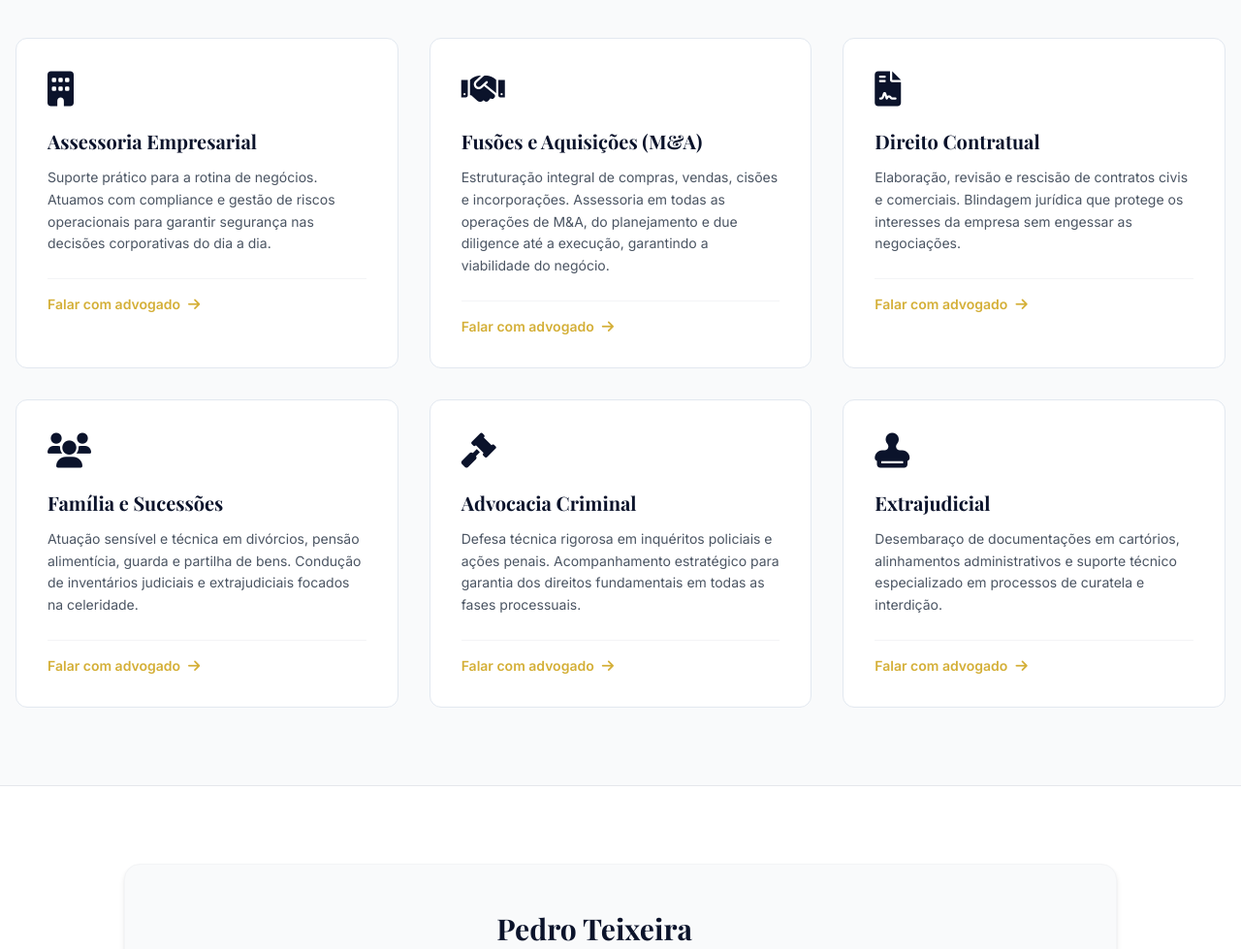
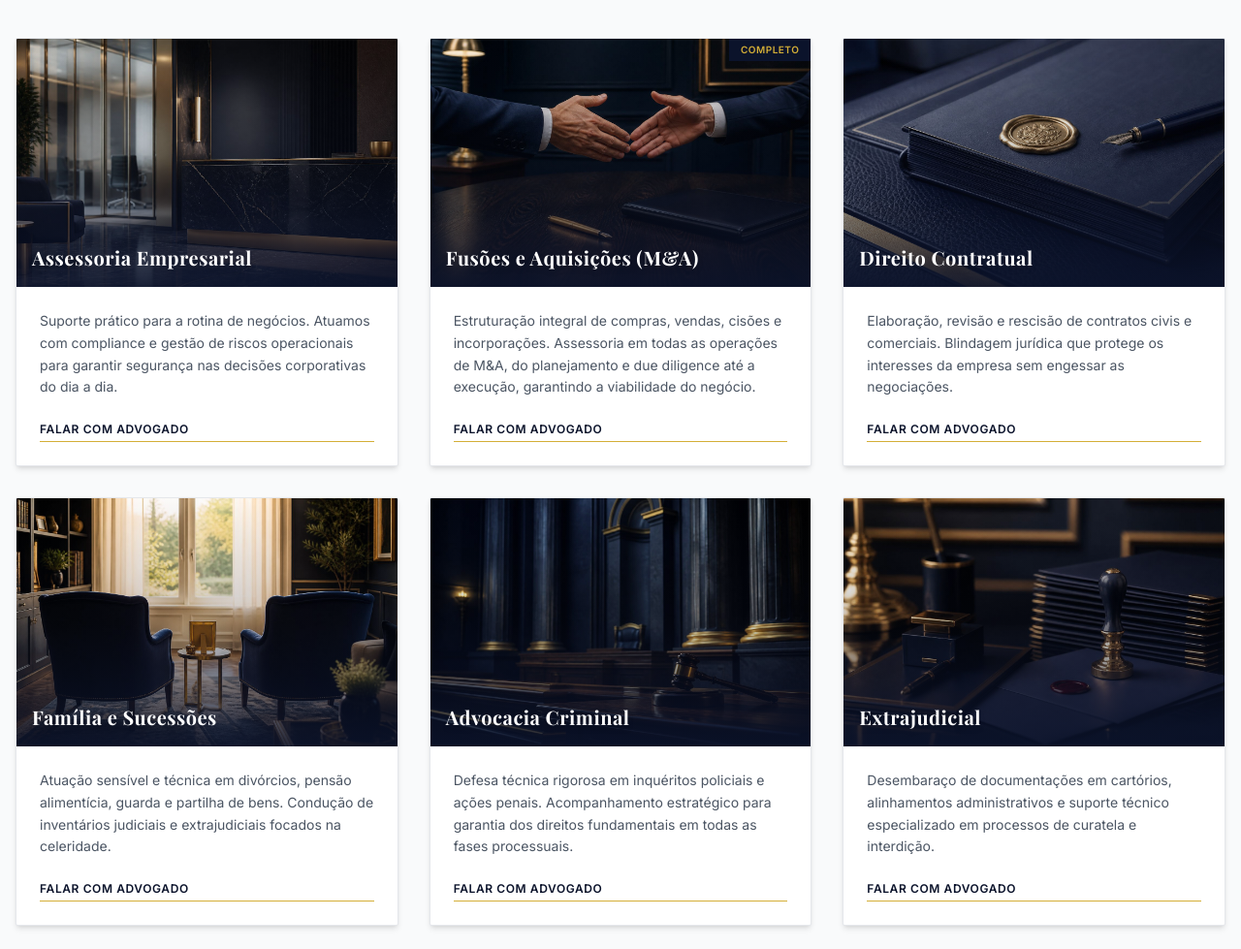
Before and after one commit to teixeiraadvocacia/teixeiraadvocacia.github.io, a plain HTML site: page index.html in a window 1280 px wide. Shown: the part 840-1819 px from the top of the page at 97% size. Drawn offline with nearby package versions, Linux system fonts and the light colour scheme.

Commit message:
Adiciona fotos das áreas de atuação

```diff
--- a/index.html
+++ b/index.html
@@ -120,68 +120,92 @@
                 <div class="w-16 h-1 bg-brand-gold mx-auto mt-6"></div>
             </div>
 
-            <div class="grid grid-cols-1 md:grid-cols-2 lg:grid-cols-3 gap-6 md:gap-8">
+            <div class="grid grid-cols-1 md:grid-cols-2 lg:grid-cols-3 gap-8 max-w-7xl mx-auto">
 
-                <!-- Assessoria Empresarial -->
-                <a href="https://wa.me/5516996149778?text=Olá,%20gostaria%20de%20saber%20mais%20sobre%20Assessoria%20Empresarial." target="_blank" class="card-service p-6 md:p-8 rounded-xl block group">
-                    <i class="fas fa-building text-4xl text-brand-dark mb-5 icon-hover"></i>
-                    <h3 class="font-serif font-bold text-brand-dark text-xl mb-3">Assessoria Empresarial</h3>
-                    <p class="text-gray-600 text-sm leading-relaxed mb-6 flex-grow">Suporte prático para a rotina de negócios. Atuamos com compliance e gestão de riscos operacionais para garantir segurança nas decisões corporativas do dia a dia.</p>
-                    <div class="flex items-center text-brand-gold text-sm font-bold mt-auto pt-4 border-t border-gray-100">
-                        <span>Falar com advogado</span> <i class="fas fa-arrow-right ml-2 arrow-hover"></i>
+                <div class="bg-white border border-gray-200 rounded-sm shadow-md overflow-hidden group hover:shadow-xl transition duration-300 flex flex-col">
+                    <div class="h-64 overflow-hidden relative">
+                        <img src="area-empresarial.jpg" alt="Assessoria Empresarial" class="w-full h-full object-cover group-hover:scale-105 transition duration-700">
+                        <div class="absolute inset-0 bg-gradient-to-t from-brand-dark/90 via-brand-dark/20 to-transparent"></div>
+                        <h3 class="absolute bottom-4 left-4 text-white font-serif font-bold text-xl tracking-wide drop-shadow-md">Assessoria Empresarial</h3>
                     </div>
+                    <div class="p-6 flex-grow flex flex-col">
+                        <p class="text-gray-600 mb-6 text-sm flex-grow leading-relaxed">Suporte prático para a rotina de negócios. Atuamos com compliance e gestão de riscos operacionais para garantir segurança nas decisões corporativas do dia a dia.</p>
+                        <a href="https://wa.me/5516996149778?text=Olá,%20gostaria%20de%20saber%20mais%20sobre%20Assessoria%20Empresarial." target="_blank" class="text-brand-dark font-semibold border-b border-brand-gold pb-1 inline-table hover:text-brand-gold transition uppercase text-xs tracking-wider">
+                            Falar com advogado
                         </a>
+                    </div>
+                </div>
 
-                <!-- M&A -->
-                <a href="https://wa.me/5516996149778?text=Olá,%20tenho%20interesse%20em%20consultoria%20sobre%20Fusões%20e%20Aquisições%20(M&A)." target="_blank" class="card-service p-6 md:p-8 rounded-xl block group">
-                    <div class="absolute top-0 right-0 bg-brand-dark text-brand-gold text-[10px] font-bold px-3 py-1 rounded-bl-lg uppercase tracking-wider">Completo</div>
-                    <i class="fas fa-handshake text-4xl text-brand-dark mb-5 icon-hover"></i>
-                    <h3 class="font-serif font-bold text-brand-dark text-xl mb-3">Fusões e Aquisições (M&A)</h3>
-                    <p class="text-gray-600 text-sm leading-relaxed mb-6 flex-grow">Estruturação integral de compras, vendas, cisões e incorporações. Assessoria em todas as operações de M&A, do planejamento e due diligence até a execução, garantindo a viabilidade do negócio.</p>
-                    <div class="flex items-center text-brand-gold text-sm font-bold mt-auto pt-4 border-t border-gray-100">
-                        <span>Falar com advogado</span> <i class="fas fa-arrow-right ml-2 arrow-hover"></i>
+                <div class="bg-white border border-gray-200 rounded-sm shadow-md overflow-hidden group hover:shadow-xl transition duration-300 flex flex-col">
+                    <div class="h-64 overflow-hidden relative">
+                        <img src="area-ma.jpg" alt="Fusões e Aquisições (M&A)" class="w-full h-full object-cover group-hover:scale-105 transition duration-700">
+                        <div class="absolute inset-0 bg-gradient-to-t from-brand-dark/90 via-brand-dark/20 to-transparent"></div>
+                        <div class="absolute top-0 right-0 bg-brand-dark text-brand-gold text-[10px] font-bold px-3 py-1 uppercase tracking-wider z-10">Completo</div>
+                        <h3 class="absolute bottom-4 left-4 text-white font-serif font-bold text-xl tracking-wide drop-shadow-md">Fusões e Aquisições (M&A)</h3>
                     </div>
+                    <div class="p-6 flex-grow flex flex-col">
+                        <p class="text-gray-600 mb-6 text-sm flex-grow leading-relaxed">Estruturação integral de compras, vendas, cisões e incorporações. Assessoria em todas as operações de M&A, do planejamento e due diligence até a execução, garantindo a viabilidade do negócio.</p>
+                        <a href="https://wa.me/5516996149778?text=Olá,%20tenho%20interesse%20em%20consultoria%20sobre%20Fusões%20e%20Aquisições%20(M&A)." target="_blank" class="text-brand-dark font-semibold border-b border-brand-gold pb-1 inline-table hover:text-brand-gold transition uppercase text-xs tracking-wider">
+                            Falar com advogado
                         </a>
+                    </div>
+                </div>
 
-                <!-- Direito Contratual -->
-                <a href="https://wa.me/5516996149778?text=Olá,%20preciso%20de%20suporte%20em%20Direito%20Contratual." target="_blank" class="card-service p-6 md:p-8 rounded-xl block group">
-                    <i class="fas fa-file-contract text-4xl text-brand-dark mb-5 icon-hover"></i>
-                    <h3 class="font-serif font-bold text-brand-dark text-xl mb-3">Direito Contratual</h3>
-                    <p class="text-gray-600 text-sm leading-relaxed mb-6 flex-grow">Elaboração, revisão e rescisão de contratos civis e comerciais. Blindagem jurídica que protege os interesses da empresa sem engessar as negociações.</p>
-                    <div class="flex items-center text-brand-gold text-sm font-bold mt-auto pt-4 border-t border-gray-100">
-                        <span>Falar com advogado</span> <i class="fas fa-arrow-right ml-2 arrow-hover"></i>
+                <div class="bg-white border border-gray-200 rounded-sm shadow-md overflow-hidden group hover:shadow-xl transition duration-300 flex flex-col">
+                    <div class="h-64 overflow-hidden relative">
+                        <img src="area-contratual.jpg" alt="Direito Contratual" class="w-full h-full object-cover group-hover:scale-105 transition duration-700">
+                        <div class="absolute inset-0 bg-gradient-to-t from-brand-dark/90 via-brand-dark/20 to-transparent"></div>
+                        <h3 class="absolute bottom-4 left-4 text-white font-serif font-bold text-xl tracking-wide drop-shadow-md">Direito Contratual</h3>
                     </div>
+                    <div class="p-6 flex-grow flex flex-col">
+                        <p class="text-gray-600 mb-6 text-sm flex-grow leading-relaxed">Elaboração, revisão e rescisão de contratos civis e comerciais. Blindagem jurídica que protege os interesses da empresa sem engessar as negociações.</p>
+                        <a href="https://wa.me/5516996149778?text=Olá,%20preciso%20de%20suporte%20em%20Direito%20Contratual." target="_blank" class="text-brand-dark font-semibold border-b border-brand-gold pb-1 inline-table hover:text-brand-gold transition uppercase text-xs tracking-wider">
+                            Falar com advogado
                         </a>
+                    </div>
+                </div>
 
-                <!-- Família e Sucessões -->
-                <a href="https://wa.me/5516996149778?text=Olá,%20preciso%20de%20atendimento%20em%20Direito%20de%20Família%20e%20Sucessões." target="_blank" class="card-service p-6 md:p-8 rounded-xl block group">
-                    <i class="fas fa-users text-4xl text-brand-dark mb-5 icon-hover"></i>
-                    <h3 class="font-serif font-bold text-brand-dark text-xl mb-3">Família e Sucessões</h3>
-                    <p class="text-gray-600 text-sm leading-relaxed mb-6 flex-grow">Atuação sensível e técnica em divórcios, pensão alimentícia, guarda e partilha de bens. Condução de inventários judiciais e extrajudiciais focados na celeridade.</p>
-                    <div class="flex items-center text-brand-gold text-sm font-bold mt-auto pt-4 border-t border-gray-100">
-                        <span>Falar com advogado</span> <i class="fas fa-arrow-right ml-2 arrow-hover"></i>
+                <div class="bg-white border border-gray-200 rounded-sm shadow-md overflow-hidden group hover:shadow-xl transition duration-300 flex flex-col">
+                    <div class="h-64 overflow-hidden relative">
+                        <img src="area-familia.jpg" alt="Família e Sucessões" class="w-full h-full object-cover group-hover:scale-105 transition duration-700">
+                        <div class="absolute inset-0 bg-gradient-to-t from-brand-dark/90 via-brand-dark/20 to-transparent"></div>
+                        <h3 class="absolute bottom-4 left-4 text-white font-serif font-bold text-xl tracking-wide drop-shadow-md">Família e Sucessões</h3>
                     </div>
+                    <div class="p-6 flex-grow flex flex-col">
+                        <p class="text-gray-600 mb-6 text-sm flex-grow leading-relaxed">Atuação sensível e técnica em divórcios, pensão alimentícia, guarda e partilha de bens. Condução de inventários judiciais e extrajudiciais focados na celeridade.</p>
+                        <a href="https://wa.me/5516996149778?text=Olá,%20preciso%20de%20atendimento%20em%20Direito%20de%20Família%20e%20Sucessões." target="_blank" class="text-brand-dark font-semibold border-b border-brand-gold pb-1 inline-table hover:text-brand-gold transition uppercase text-xs tracking-wider">
+                            Falar com advogado
                         </a>
+                    </div>
+                </div>
 
-                <!-- Criminal -->
-                <a href="https://wa.me/5516996149778?text=Olá,%20preciso%20de%20assessoria%20em%20Advocacia%20Criminal." target="_blank" class="card-service p-6 md:p-8 rounded-xl block group">
-                    <i class="fas fa-gavel text-4xl text-brand-dark mb-5 icon-hover"></i>
-                    <h3 class="font-serif font-bold text-brand-dark text-xl mb-3">Advocacia Criminal</h3>
-                    <p class="text-gray-600 text-sm leading-relaxed mb-6 flex-grow">Defesa técnica rigorosa em inquéritos policiais e ações penais. Acompanhamento estratégico para garantia dos direitos fundamentais em todas as fases processuais.</p>
-                    <div class="flex items-center text-brand-gold text-sm font-bold mt-auto pt-4 border-t border-gray-100">
-                        <span>Falar com advogado</span> <i class="fas fa-arrow-right ml-2 arrow-hover"></i>
+                <div class="bg-white border border-gray-200 rounded-sm shadow-md overflow-hidden group hover:shadow-xl transition duration-300 flex flex-col">
+                    <div class="h-64 overflow-hidden relative">
+                        <img src="area-criminal.jpg" alt="Advocacia Criminal" class="w-full h-full object-cover group-hover:scale-105 transition duration-700">
+                        <div class="absolute inset-0 bg-gradient-to-t from-brand-dark/90 via-brand-dark/20 to-transparent"></div>
+                        <h3 class="absolute bottom-4 left-4 text-white font-serif font-bold text-xl tracking-wide drop-shadow-md">Advocacia Criminal</h3>
                     </div>
+                    <div class="p-6 flex-grow flex flex-col">
+                        <p class="text-gray-600 mb-6 text-sm flex-grow leading-relaxed">Defesa técnica rigorosa em inquéritos policiais e ações penais. Acompanhamento estratégico para garantia dos direitos fundamentais em todas as fases processuais.</p>
+                        <a href="https://wa.me/5516996149778?text=Olá,%20preciso%20de%20assessoria%20em%20Advocacia%20Criminal." target="_blank" class="text-brand-dark font-semibold border-b border-brand-gold pb-1 inline-table hover:text-brand-gold transition uppercase text-xs tracking-wider">
+                            Falar com advogado
                         </a>
+                    </div>
+                </div>
 
-                <!-- Extrajudicial e Curatela -->
-                <a href="https://wa.me/5516996149778?text=Olá,%20preciso%20de%20ajuda%20com%20Regularizações%20Extrajudiciais%20ou%20Curatela." target="_blank" class="card-service p-6 md:p-8 rounded-xl block group">
-                    <i class="fas fa-stamp text-4xl text-brand-dark mb-5 icon-hover"></i>
-                    <h3 class="font-serif font-bold text-brand-dark text-xl mb-3">Extrajudicial</h3>
-                    <p class="text-gray-600 text-sm leading-relaxed mb-6 flex-grow">Desembaraço de documentações em cartórios, alinhamentos administrativos e suporte técnico especializado em processos de curatela e interdição.</p>
-                    <div class="flex items-center text-brand-gold text-sm font-bold mt-auto pt-4 border-t border-gray-100">
-                        <span>Falar com advogado</span> <i class="fas fa-arrow-right ml-2 arrow-hover"></i>
+                <div class="bg-white border border-gray-200 rounded-sm shadow-md overflow-hidden group hover:shadow-xl transition duration-300 flex flex-col">
+                    <div class="h-64 overflow-hidden relative">
+                        <img src="area-extrajudicial.jpg" alt="Extrajudicial" class="w-full h-full object-cover group-hover:scale-105 transition duration-700">
+                        <div class="absolute inset-0 bg-gradient-to-t from-brand-dark/90 via-brand-dark/20 to-transparent"></div>
+                        <h3 class="absolute bottom-4 left-4 text-white font-serif font-bold text-xl tracking-wide drop-shadow-md">Extrajudicial</h3>
                     </div>
+                    <div class="p-6 flex-grow flex flex-col">
+                        <p class="text-gray-600 mb-6 text-sm flex-grow leading-relaxed">Desembaraço de documentações em cartórios, alinhamentos administrativos e suporte técnico especializado em processos de curatela e interdição.</p>
+                        <a href="https://wa.me/5516996149778?text=Olá,%20preciso%20de%20ajuda%20com%20Regularizações%20Extrajudiciais%20ou%20Curatela." target="_blank" class="text-brand-dark font-semibold border-b border-brand-gold pb-1 inline-table hover:text-brand-gold transition uppercase text-xs tracking-wider">
+                            Falar com advogado
                         </a>
+                    </div>
+                </div>
 
             </div>
         </div>
```
Also changed, not shown: area-contratual.jpg (added), area-criminal.jpg (added), area-empresarial.jpg (added), area-extrajudicial.jpg (added), area-familia.jpg (added), area-ma.jpg (added). Lines whose indentation alone changed are shown as unchanged.
